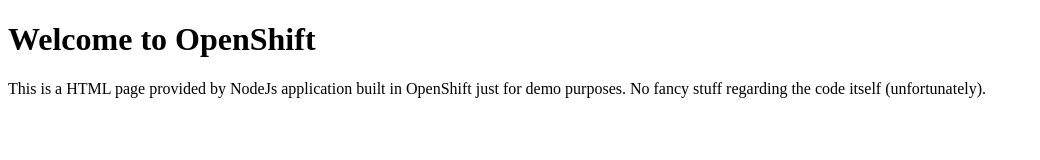
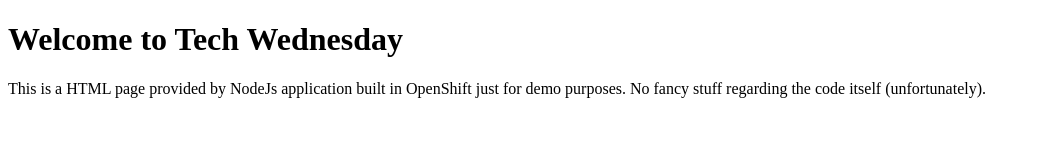
Before and after one commit to ementux/demo, a website: page index.html in a window 1280 px wide. Shown: the whole page, without its empty margins (0-1040 px from the left). Drawn offline with Linux system fonts and the light colour scheme.

Commit message:
Update index.html

```diff
--- a/index.html
+++ b/index.html
@@ -1,10 +1,10 @@
 <!doctype html>
 <html>
 	<head>
-		<title>Welcome to OpenShift!</title>
+		<title>Welcome to Tech Wednesday!</title>
 	</head>
 	<body>
-		<h1>Welcome to OpenShift</h1>
+		<h1>Welcome to Tech Wednesday</h1>
 		<p>This is a HTML page provided by NodeJs application built in OpenShift just for demo purposes. No fancy stuff regarding the code itself (unfortunately).</p>
 	</body>
 </html>
```
